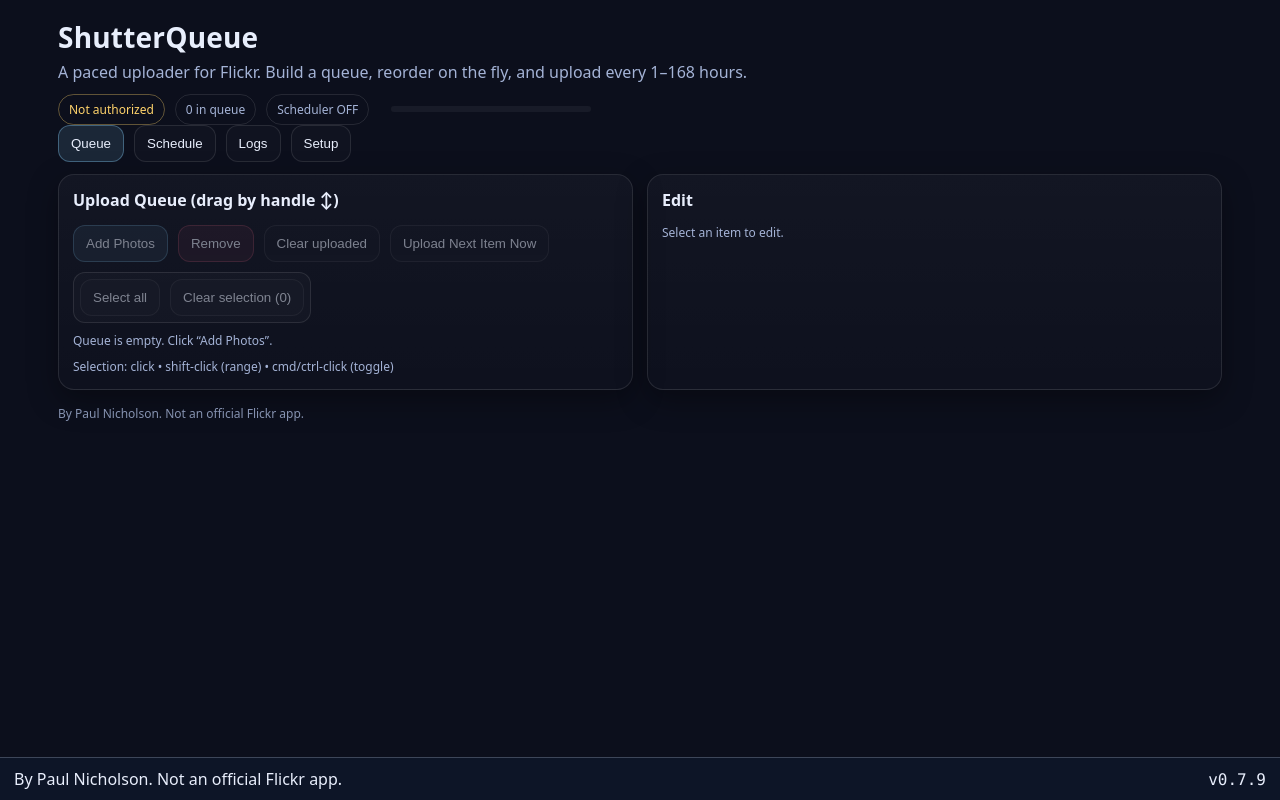
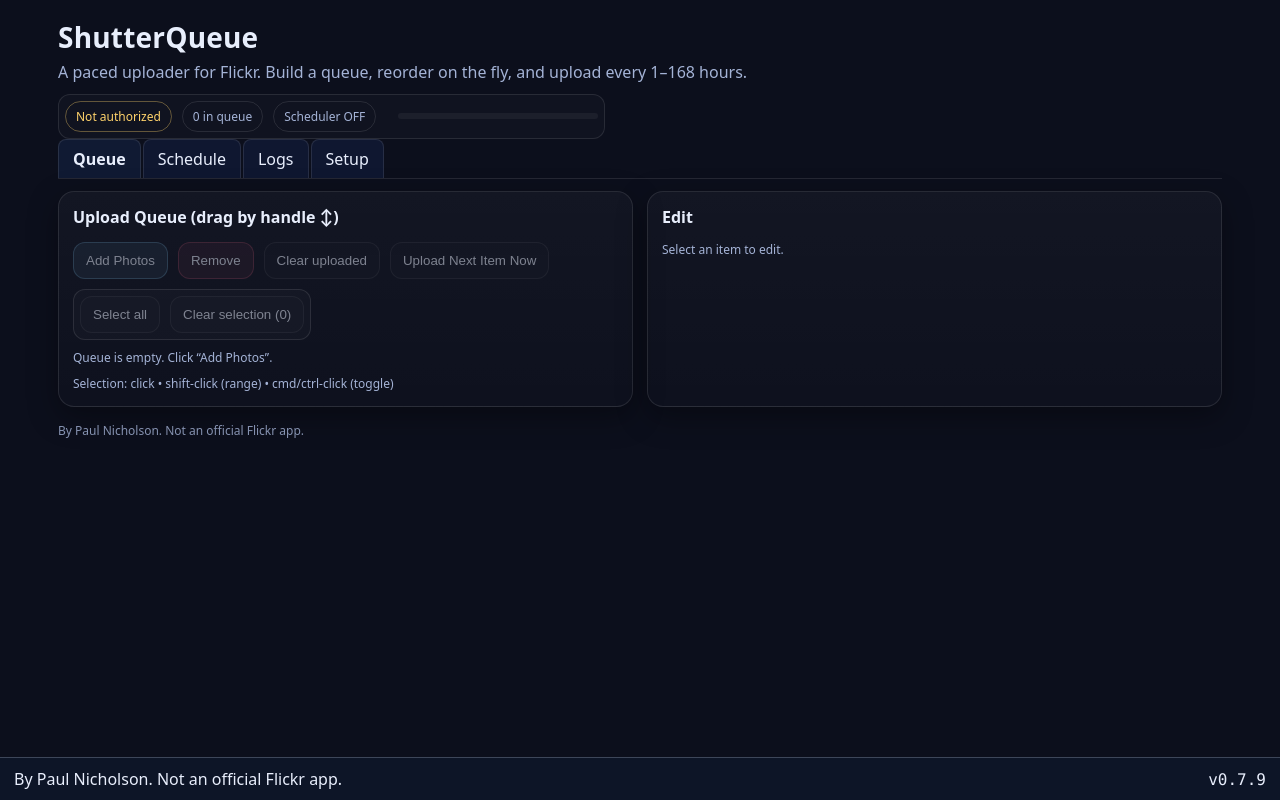
Before and after one commit to pwnicholson/shutterqueue, a React (Vite) app: page / in a window 1280 px wide. Built offline with nearby package versions, Linux system fonts and the light colour scheme.

Commit message:
Rework header layout and implement tab strip styling

```diff
--- a/src/styles/app.css
+++ b/src/styles/app.css
@@ -24,6 +24,26 @@ body{
 .h1{font-size:28px;font-weight:700;letter-spacing:0.2px}
 .sub{color:var(--muted);margin-top:6px;max-width:900px;line-height:1.35}
 .row{display:flex;gap:10px;align-items:center;flex-wrap:wrap}
+
+.tabs{
+  display:flex;
+  gap:0;
+  border-bottom:1px solid var(--border);
+  margin-bottom:12px;
+}
+.tab{
+  padding:8px 14px;
+  cursor:pointer;
+  border:1px solid var(--border);
+  border-bottom: none;
+  border-radius:8px 8px 0 0;
+  background: var(--panel2);
+  margin-right:2px;
+}
+.tab.selected{
+  background: var(--panel);
+  font-weight:600;
+}
 .grid{display:grid;grid-template-columns: 1fr 1fr; gap:14px}
 @media (max-width: 980px){ .grid{grid-template-columns:1fr} }
 
--- a/src/ui/App.tsx
+++ b/src/ui/App.tsx
@@ -853,17 +853,15 @@ const removePendingRetryForGroup = async (groupId: string, itemId: string) => {
 
   return (
     <div className="container">
-      <div className="row" style={{ justifyContent: "space-between" }}>
+      <div className="row" style={{ justifyContent: "space-between", alignItems: "center" }}>
         <div>
           <div className="h1">ShutterQueue</div>
           <div className="sub">A paced uploader for Flickr. Build a queue, reorder on the fly, and upload every 1–168 hours.</div>
         </div>
-        <div className="row">
+        <div className="btncluster" style={{ alignItems: "center" }}>
           {cfg?.authed ? <span className="badge good">Authorized</span> : <span className="badge warn">Not authorized</span>}
           <span className="badge">{queue.length} in queue</span>
           {sched?.schedulerOn ? <span className="badge good">Scheduler ON</span> : <span className="badge">Scheduler OFF</span>}
-
-          {/* progress bar container, keeps height even when idle */}
           <div style={{position:'relative', width:200, height:6, marginLeft:12, background:'rgba(255,255,255,0.05)', borderRadius:3, overflow:'hidden'}}>
             {uploadProgress != null && (
               <div style={{position:'absolute', left:0, top:0, bottom:0, width:`${Math.round(uploadProgress*100)}%`, background:'var(--accent)'}} />
@@ -872,11 +870,12 @@ const removePendingRetryForGroup = async (groupId: string, itemId: string) => {
         </div>
       </div>
 
-      <div className="row" style={{ marginBottom: 12 }}>
-        <button className={`btn ${tab==="queue"?"primary":""}`} onClick={() => setTab("queue")}>Queue</button>
-        <button className={`btn ${tab==="schedule"?"primary":""}`} onClick={() => setTab("schedule")}>Schedule</button>
-        <button className={`btn ${tab==="logs"?"primary":""}`} onClick={() => setTab("logs")}>Logs</button>
-        <button className={`btn ${tab==="setup"?"primary":""}`} onClick={() => setTab("setup")}>Setup</button>
+      {/* tab strip */}
+      <div className="tabs">
+        <div className={`tab ${tab==="queue"?"selected":""}`} onClick={() => setTab("queue")}>Queue</div>
+        <div className={`tab ${tab==="schedule"?"selected":""}`} onClick={() => setTab("schedule")}>Schedule</div>
+        <div className={`tab ${tab==="logs"?"selected":""}`} onClick={() => setTab("logs")}>Logs</div>
+        <div className={`tab ${tab==="setup"?"selected":""}`} onClick={() => setTab("setup")}>Setup</div>
       </div>
 
       {toast && <div className="badge" style={{ borderColor: "rgba(139,211,255,0.35)", color: "var(--accent)", marginBottom: 12 }}>{toast}</div>}
```
